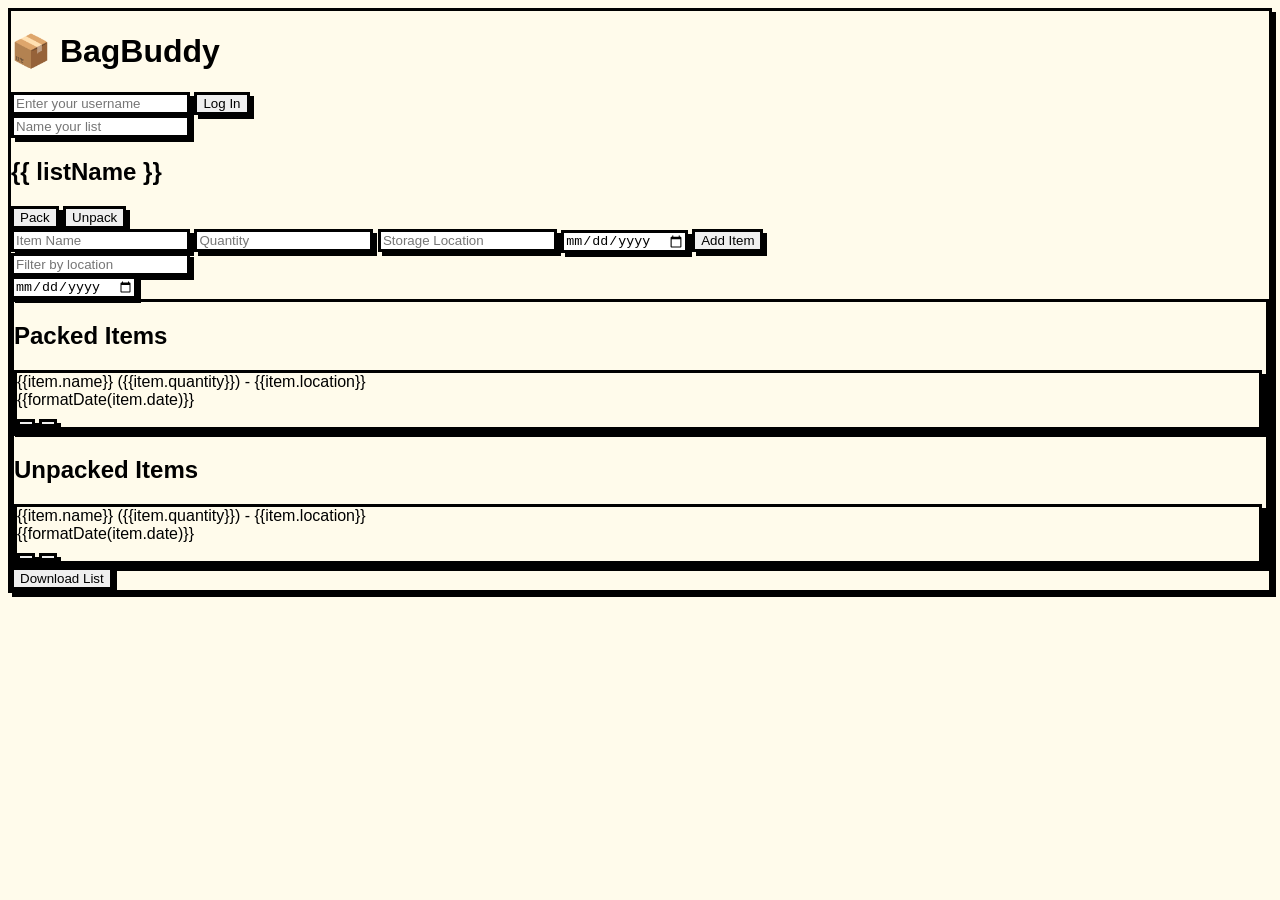
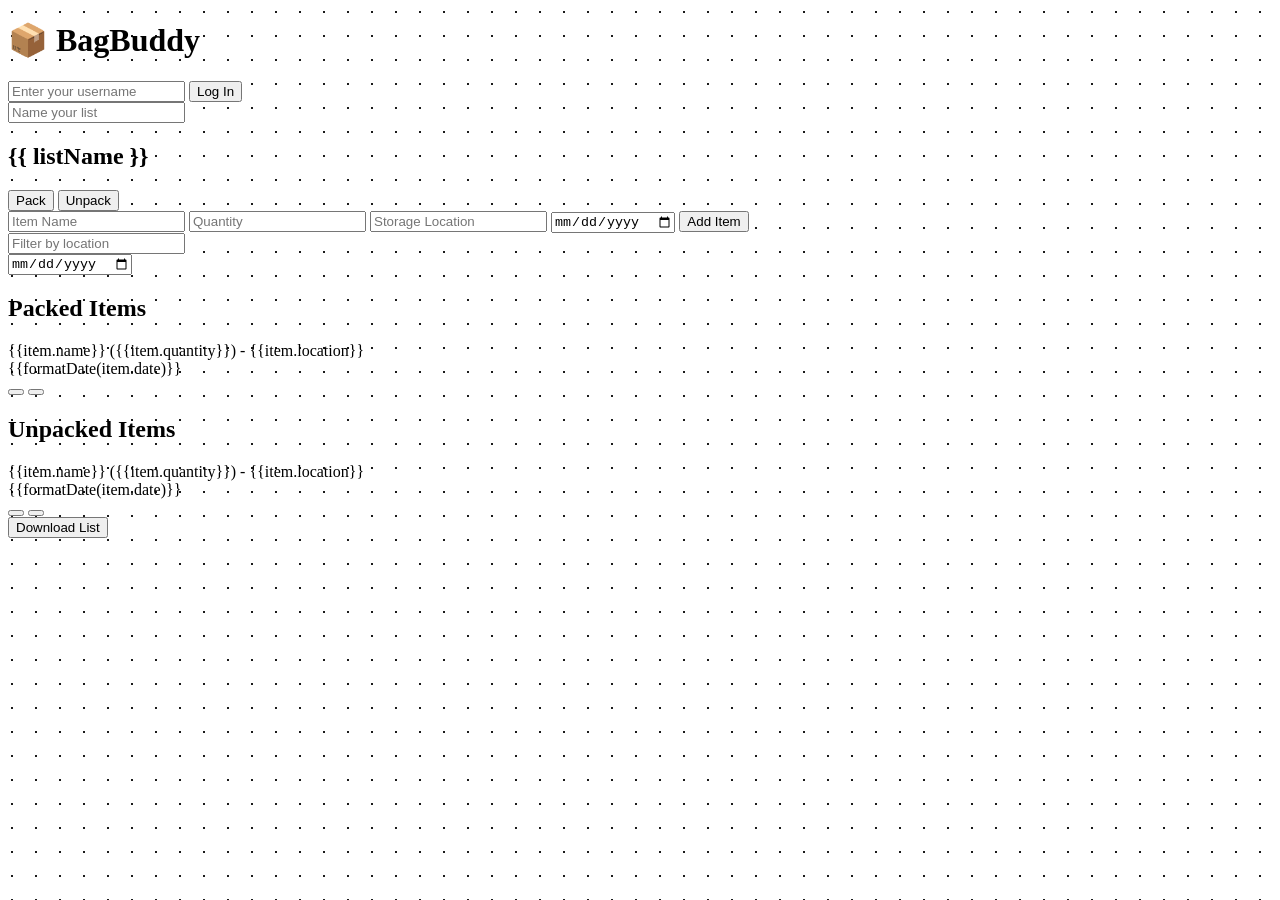

Refactor styles for body and input elements

--- a/styles.css
+++ b/styles.css
@@ -1,40 +1,13 @@
+[v-cloak] {
+    display: none !important;
+}
+
 body {
-    background-color: #fffbeb;
-    font-family: 'Space Grotesk', sans-serif;
+    background-image: radial-gradient(#1a1a1a 1px, transparent 0);
+    background-size: 24px 24px;
 }
 
-.neu-brutal {
-    border: 3px solid #000000;
-    box-shadow: 4px 4px 0px 0px #000000;
-    transition: all 0.2s ease;
-}
-
-.neu-brutal:focus {
-    outline: none;
-    box-shadow: 2px 2px 0px 0px #000000;
-    transform: translate(2px, 2px);
-}
-
-button.neu-brutal:active {
-    box-shadow: 1px 1px 0px 0px #000000;
-    transform: translate(3px, 3px);
-}
-
-.list-container {
-    max-height: 300px;
-    overflow-y: auto;
-    padding-right: 4px;
-}
-
-.list-container::-webkit-scrollbar {
-    width: 6px;
-}
-
-.list-container::-webkit-scrollbar-track {
-    background: transparent;
-}
-
-.list-container::-webkit-scrollbar-thumb {
-    background: #000000;
-    border-radius: 3px;
+input[type="date"]::-webkit-calendar-picker-indicator {
+    cursor: pointer;
+    filter: invert(0);
 }
